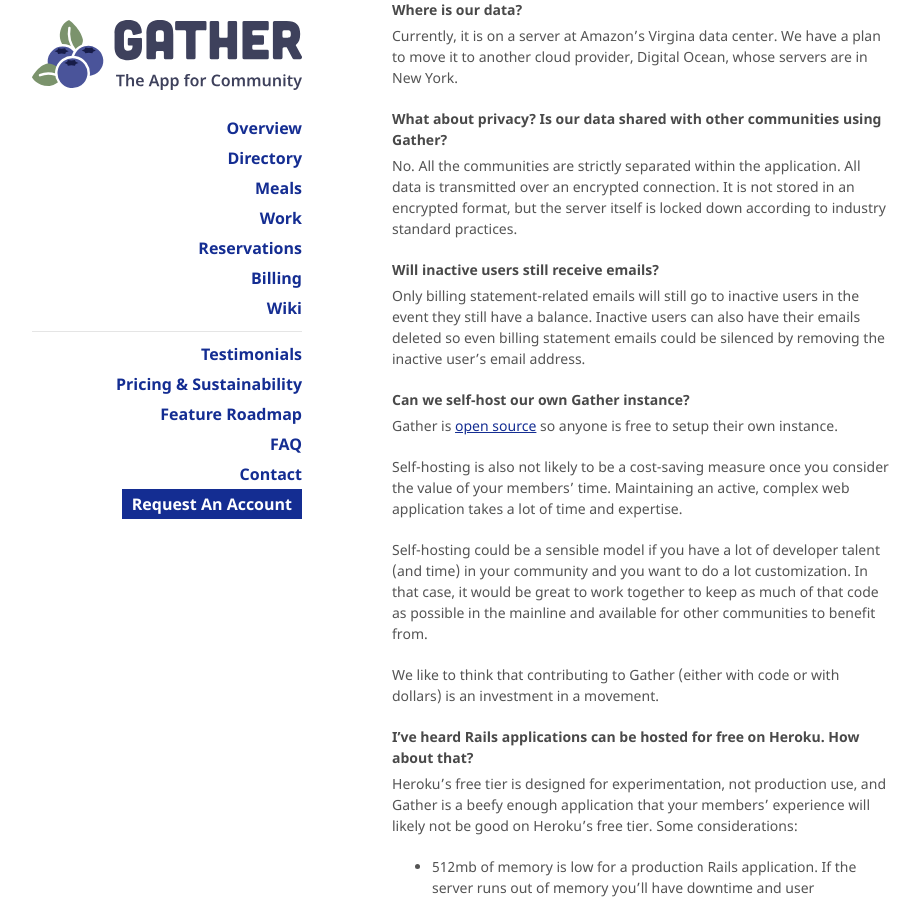
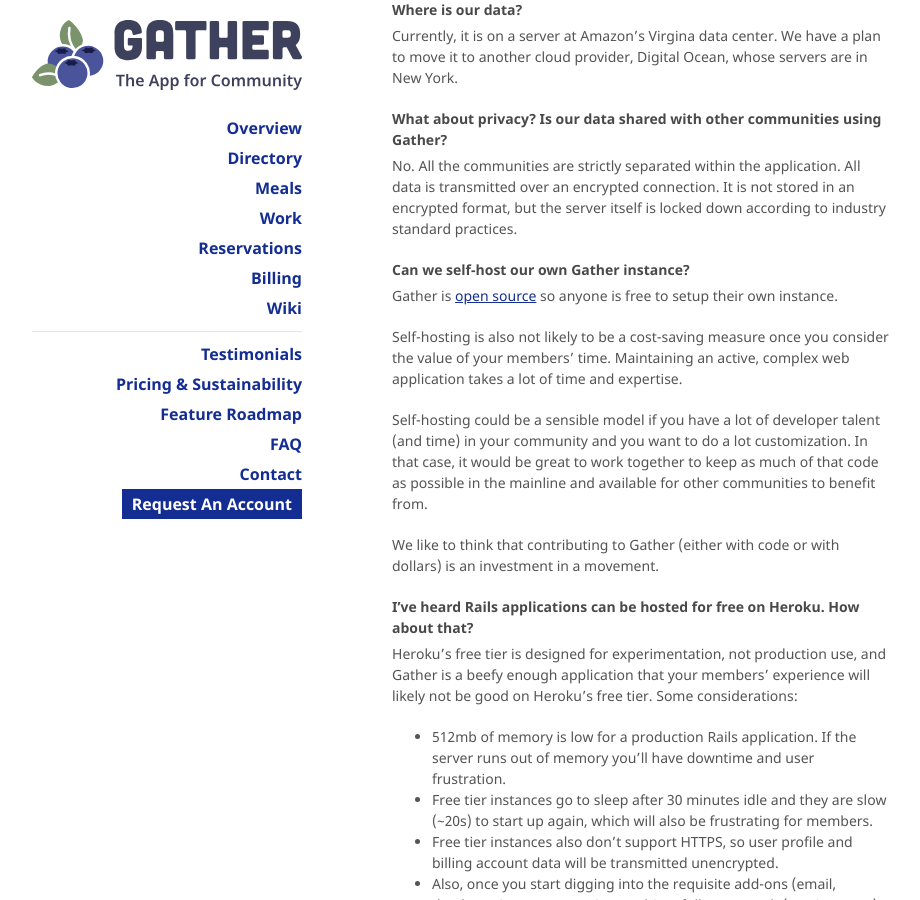
Before and after one commit to sassafrastech/gather-docs, a Jekyll site: the page built from faq.md, in a window 1280 px wide and 900 px high, scrolled down 2553 px. Shown: the whole window, without its empty margins (178-1098 px from the left). Built offline with Jekyll 4.4.1, drawn with Linux system fonts in a browser that asks for light colours; nearby versions of some CDN libraries; our own code applies the rules of GitHub Pages for plain Markdown files.

Commit message:
Update technical.md

```diff
--- a/_includes/faqs/technical.md
+++ b/_includes/faqs/technical.md
@@ -33,10 +33,6 @@ Currently, it is on a server at Amazon's Virgina data center. We have a plan to
 
 No. All the communities are strictly separated within the application. All data is transmitted over an encrypted connection. It is not stored in an encrypted format, but the server itself is locked down according to industry standard practices.
 
-#### Will inactive users still receive emails?
-
-Only billing statement-related emails will still go to inactive users in the event they still have a balance. Inactive users can also have their emails deleted so even billing statement emails could be silenced by removing the inactive user's email address.
-
 #### Can we self-host our own Gather instance?
 
 Gather is [open source](https://github.com/gather-community/gather) so anyone is free to setup their own instance.
```
